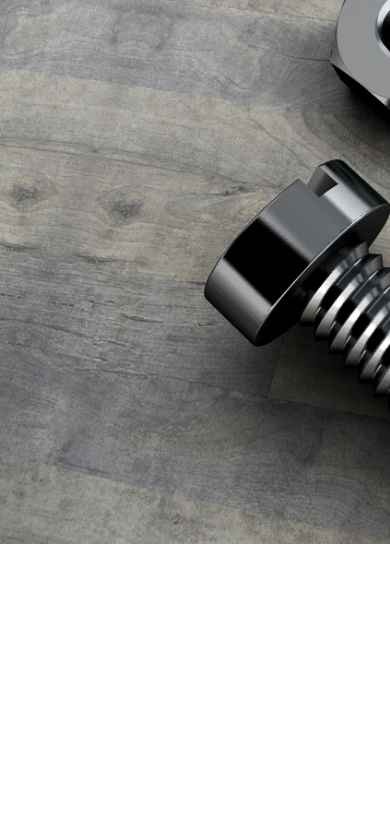
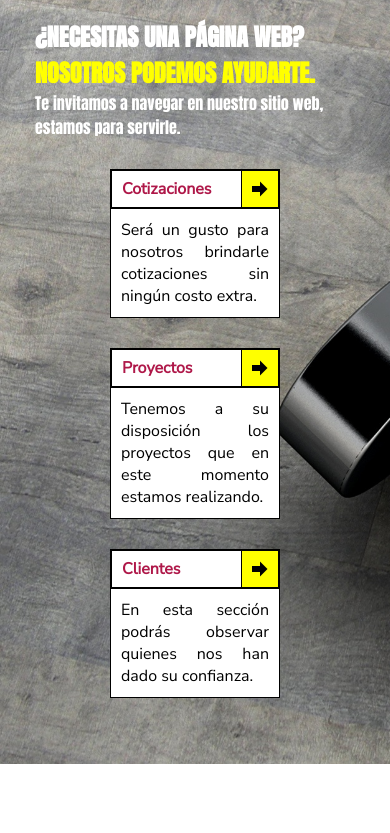
Before and after one commit to geinerjv/xperienceProyect, a plain HTML site: page index.html in a window 390 px wide. Shown: the part 86-919 px from the top of the page. Before the commit the page ends 844 px from the top, so only its background shows below. Drawn offline with nearby package versions, Linux system fonts and the light colour scheme; files whose address does not match are found by name.

Commit message:
Lista la presentacion de la pagina

```diff
--- a/css/estilos.css
+++ b/css/estilos.css
@@ -7,6 +7,12 @@
 
 /*Fuente usada en los elementos del menu numero 2*/
 @import url('https://fonts.googleapis.com/css?family=Open+Sans');
+
+/*Fuente utilizado en los banner de tres*/
+@import url('https://fonts.googleapis.com/css?family=Nunito+Sans');
+
+/*Fuente utilizada en el banner numero dos*/
+
 
 
 
@@ -132,9 +138,75 @@ header ul li a{
   padding-left: 15px;
 }
 
+#baner-bienvenida{
+  padding-left: 120px;
+  padding-right: 120px;
+  padding-top: 50px;
+  font-family: 'Anton', sans-serif;
+  letter-spacing: inherit;
+}
+
+#baner-bienvenida h2{
+  color: white;
+}
+
+#baner-bienvenida p{
+  color: white;
+}
+
+#tres-secciones{
+  padding: 120px;
+  display: flex;
+  justify-content: space-between;
+  align-items: flex-start;
+  align-items: center;
+}
+
+.titulo-sec{
+  color: yellow;
+}
+
 /*Clases del proyecto*/
+.tres-sec{
+  width: auto;
+  /*height: auto;*/
 
+  padding: 15px;
+  overflow: hidden;
+}
 
+.tres-sec h4{
+  color: rgb(175, 24, 73);
+  font-family: 'Nunito Sans', sans-serif;
+}
+
+.tres-sec2 p{
+  width: 200px;
+  padding: 20px;
+  text-align: justify;
+  border-left: 2px solid black;
+  border-bottom: 2px solid black;
+  border-right: 2px solid black;
+  background: white;
+  font-family: 'Nunito Sans', sans-serif;
+}
+
+.tres-sec3{
+  border: 2px solid black;
+  padding: 0 0 0 10px;
+  display: flex;
+  justify-content: space-between;
+  align-items: flex-start;
+  align-items: center;
+  background: white;
+}
+
+.icon-arrow-right{
+  padding: 10px 10px 10px 10px;
+  border-left: 1px solid black;
+  text-align: center;
+  background: yellow;
+}
 
 
 
@@ -146,6 +218,12 @@ header ul li a{
 
   #cont-ini #nav-movil{
     display: none;
+  }
+
+  #baner-bienvenida{
+    padding-top: 35px;
+    padding-left: 35px;
+    padding-right: 35px;
   }
 
   #cont-ini #cont-ini2 #btn-menu{
@@ -170,5 +248,31 @@ header ul li a{
     display: block;
     padding: 15px;
   }
+}
 
+@media (max-width:860px) {
+  #cont-ini{
+    width: 100%;
+    height: 850px;
+  }
+
+  #tres-secciones{
+    display: block;
+    padding-top: 15px;
+    padding-left: 10px;
+    padding-right: 10px;
+
+  }
+  .tres-sec{
+    width: 200px;
+    margin: 0 auto;
+  }
+  .tres-sec2 p{
+    width: 170px;
+    padding: 10px;
+    text-align: justify;
+    border-left: 1px solid black;
+    border-bottom: 1px solid black;
+    border-right: 1px solid black;
+  }
 }
--- a/index.html
+++ b/index.html
@@ -49,6 +49,41 @@
         <li><a href="">Acerca de</a></li>
       </ul>
     </nav>
+
+    <section id="baner-bienvenida">
+      <h2>¿NECESITAS UNA PÁGINA WEB? <span class="titulo-sec">NOSOTROS PODEMOS AYUDARTE.</span></h2>
+      <p>Te invitamos a navegar en nuestro sitio web, estamos para servirle.</p>
+    </section>
+
+    <section id="tres-secciones">
+      <div class="tres-sec">
+        <div class="tres-sec2">
+          <div class="tres-sec3">
+            <h4>Cotizaciones</h4>
+            <span class="icon-arrow-right"></span>
+          </div>
+          <p>Será un gusto para nosotros brindarle cotizaciones sin ningún costo extra.</p>
+        </div>
+      </div>
+      <div class="tres-sec">
+        <div class="tres-sec2">
+          <div class="tres-sec3">
+            <h4>Proyectos</h4>
+            <span class="icon-arrow-right"></span>
+          </div>
+          <p>Tenemos a su disposición los proyectos que en este momento estamos realizando.</p>
+        </div>
+      </div>
+      <div class="tres-sec">
+        <div class="tres-sec2">
+          <div class="tres-sec3">
+            <h4>Clientes</h4>
+            <span class="icon-arrow-right"></span>
+          </div>
+          <p>En esta sección podrás observar quienes nos han dado su confianza.</p>
+        </div>
+      </div>
+    </section>
   </section>
 
 
```
